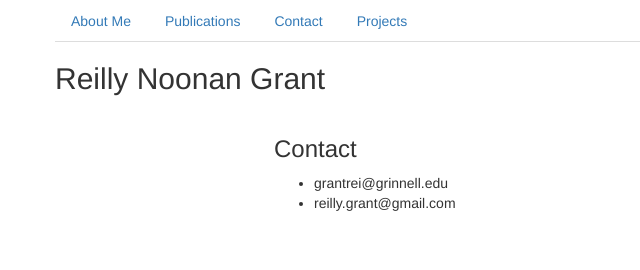
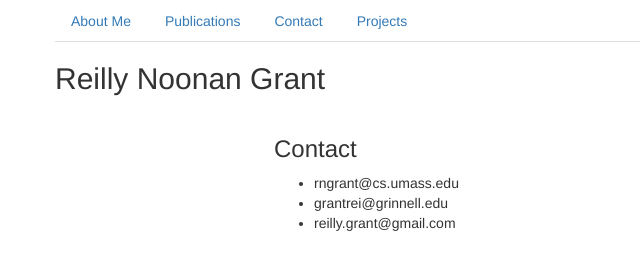
Before and after one commit to rngrant/rngrant.github.io, a plain HTML site: page contact.html in a window 1280 px wide. Shown: the top 270 px of the page, without its empty margins (0-640 px from the left). Drawn offline with nearby package versions, Linux system fonts and the light colour scheme.

Commit message:
updated contacts

```diff
--- a/contact.html
+++ b/contact.html
@@ -51,6 +51,7 @@ crossorigin="anonymous">
           <h3>Contact</h3>
 
 	  <ul class="main-list">
+	    <li>rngrant@cs.umass.edu</li>
 	    <li>grantrei@grinnell.edu </li>
 	    <li>reilly.grant@gmail.com</li>
           </ul>
```
